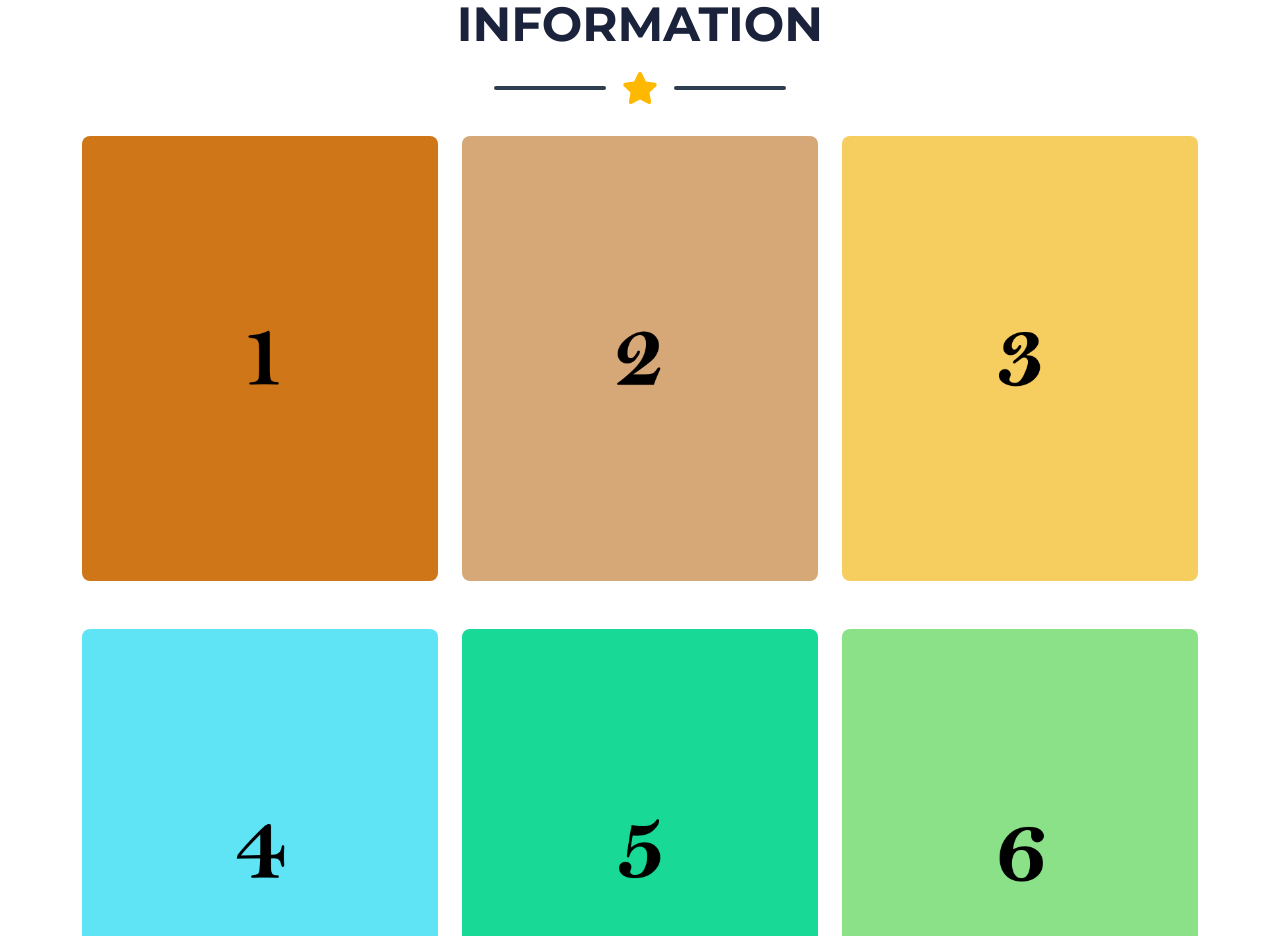
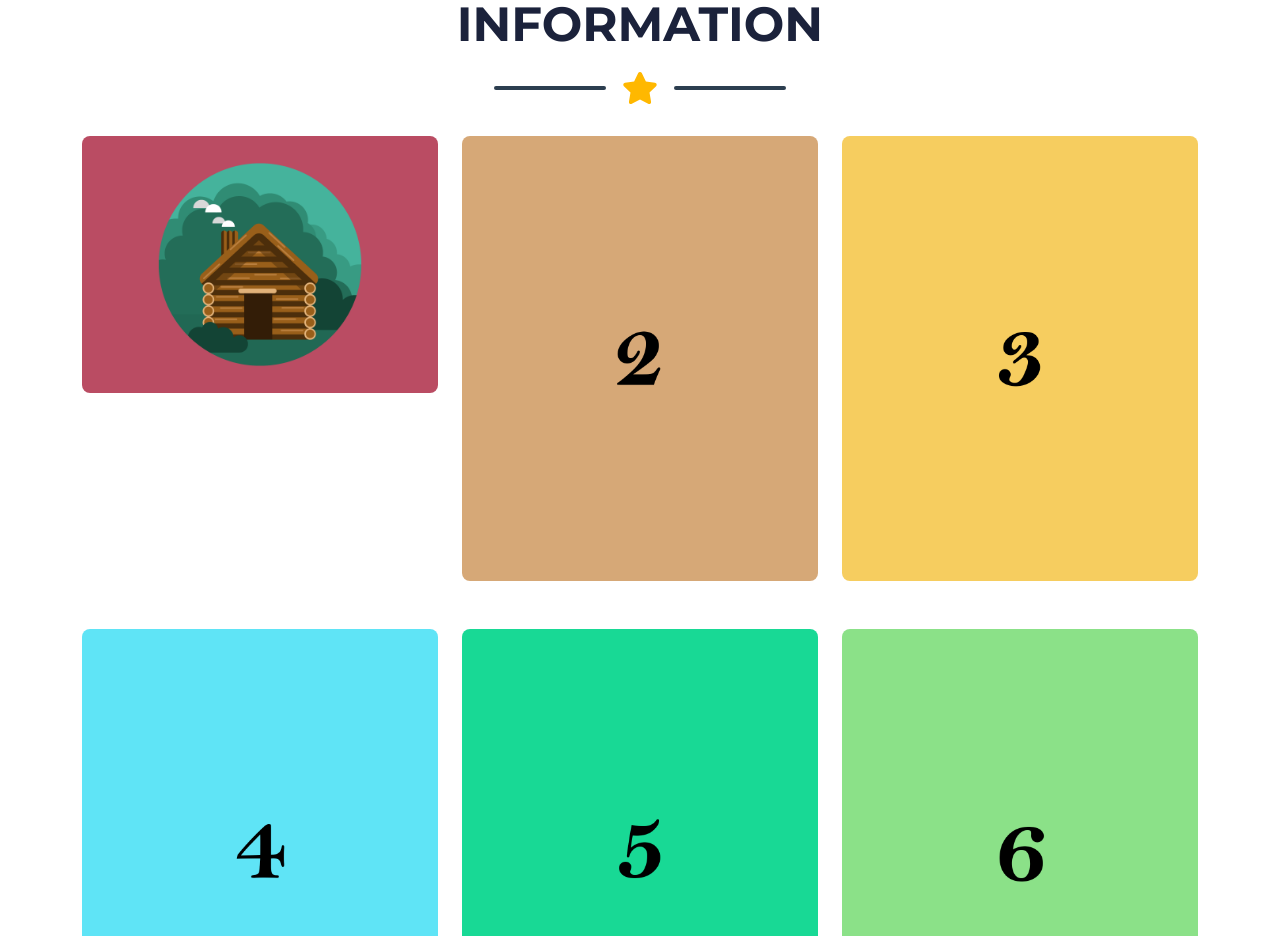
Before and after one commit to OSISMUSAVI/eMading, a plain HTML site: page index.html in a window 1280 px wide. Shown: the part 860-1796 px from the top of the page. Drawn offline with nearby package versions, Linux system fonts and the light colour scheme.

Commit message:
Update gambar portfolio 1

```diff
--- a/index.html
+++ b/index.html
@@ -69,7 +69,7 @@
                             <div class="portfolio-item-caption d-flex align-items-center justify-content-center h-100 w-100">
                                 <div class="portfolio-item-caption-content text-center text-white"><i class="fas fa-plus fa-3x"></i></div>
                             </div>
-                            <img class="img-fluid" src="assets/img/portfolio/1.png" alt="..." />
+                            <img class="img-fluid" src="assets/img/portfolio/cabin.png" alt="..." />
                         </div>
                     </div>
                     <!-- Portfolio Item 2-->
```
